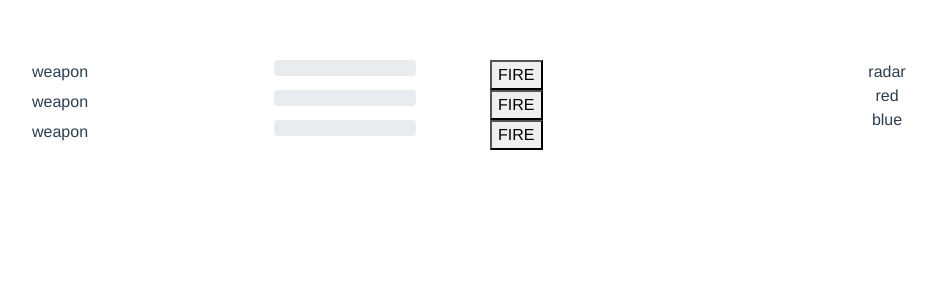
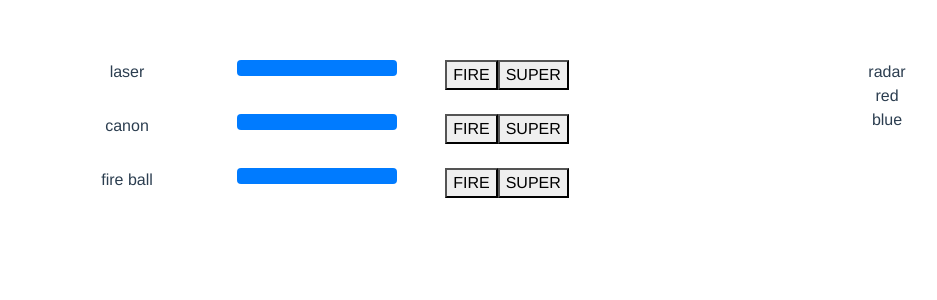
Before and after one commit to Willshaw/travel-control-panel, a Vue app: page / in a window 1280 px wide. Shown: the top 300 px of the page, without its empty margins (38-975 px from the left). Built offline with nearby package versions, Linux system fonts and the light colour scheme.

Commit message:
Weapon level display and super button

```diff
--- a/src/App.vue
+++ b/src/App.vue
@@ -2,7 +2,11 @@
   <div id="app" class="container">
     <div class="row">
       <div class="col">
-        <Control weapon="weapon" v-for="weapon in weapons" :key="weapon.name" />
+        <Control
+          :weapon="weapon"
+          v-for="weapon in weapons"
+          :key="weapon.name"
+        />
       </div>
       <div class="col">
         <div class="row">
--- a/src/components/Control.vue
+++ b/src/components/Control.vue
@@ -1,11 +1,11 @@
 <template>
-  <div class="row">
-    {{ weapon }}
+  <div class="row mb-4">
     <div class="col">{{ weapon.name }}</div>
     <div class="col">
       <div class="progress">
         <div
           class="progress-bar"
+          :class="{ 'bg-danger': weapon.level <= warning_level }"
           role="progressbar"
           aria-valuenow="0"
           aria-valuemin="0"
@@ -15,7 +15,8 @@
       </div>
     </div>
     <div class="col">
-      <button @click="fire" type="button">FIRE</button>
+      <button @click="fire(1)" type="button">FIRE</button>
+      <button @click="fire(10)" type="button">SUPER</button>
     </div>
   </div>
 </template>
@@ -26,10 +27,19 @@ export default {
   props: {
     weapon: Object
   },
+  data: function() {
+    return {
+      warning_level: 25
+    };
+  },
   methods: {
-    fire: function() {
+    fire: function(power) {
+      if (typeof power === "undefined") {
+        power = 1;
+      }
       console.log("fire");
-      this.weapon -= 1;
+      console.log(power);
+      this.weapon.level -= power;
     }
   }
 };
```
